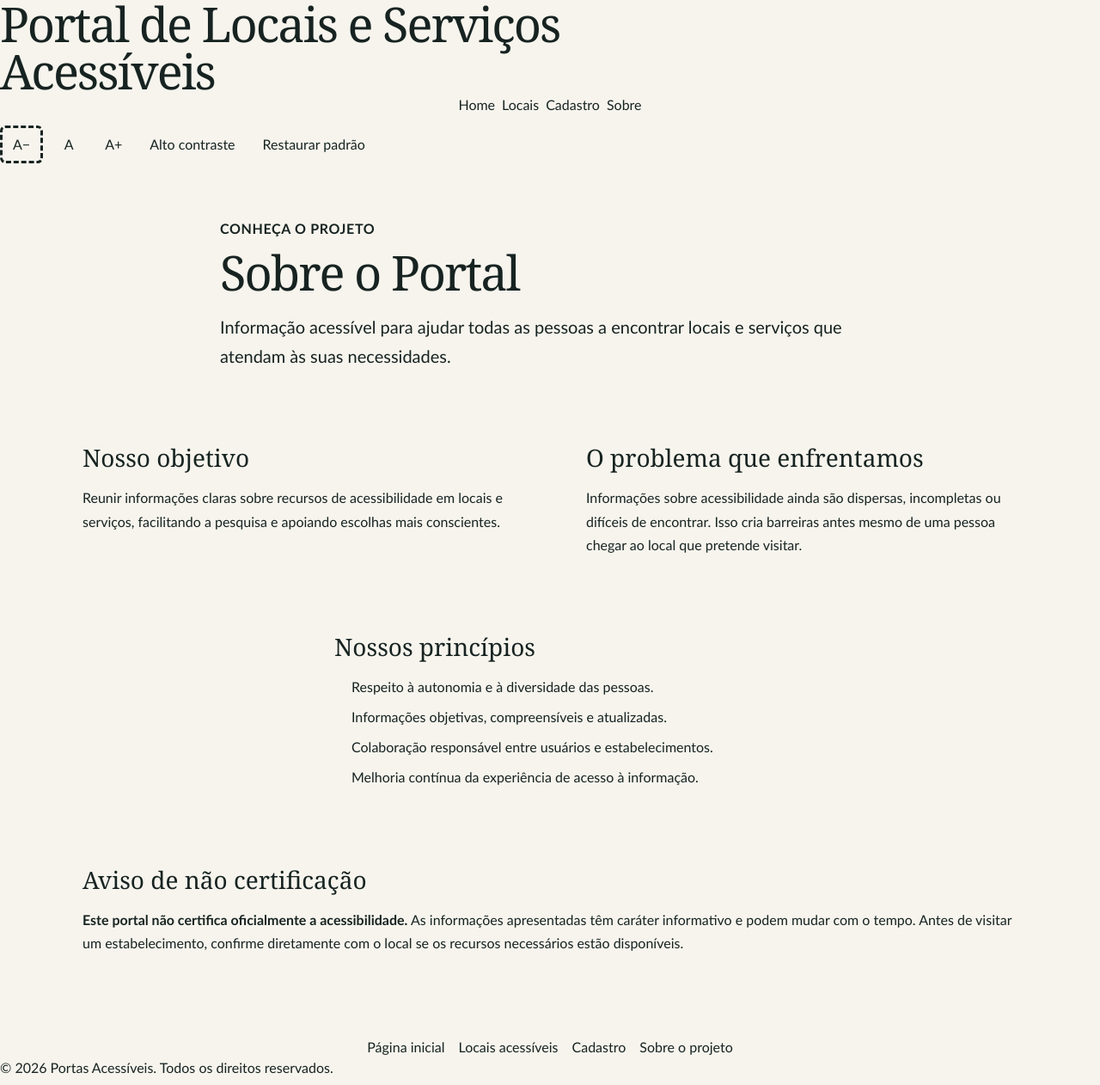
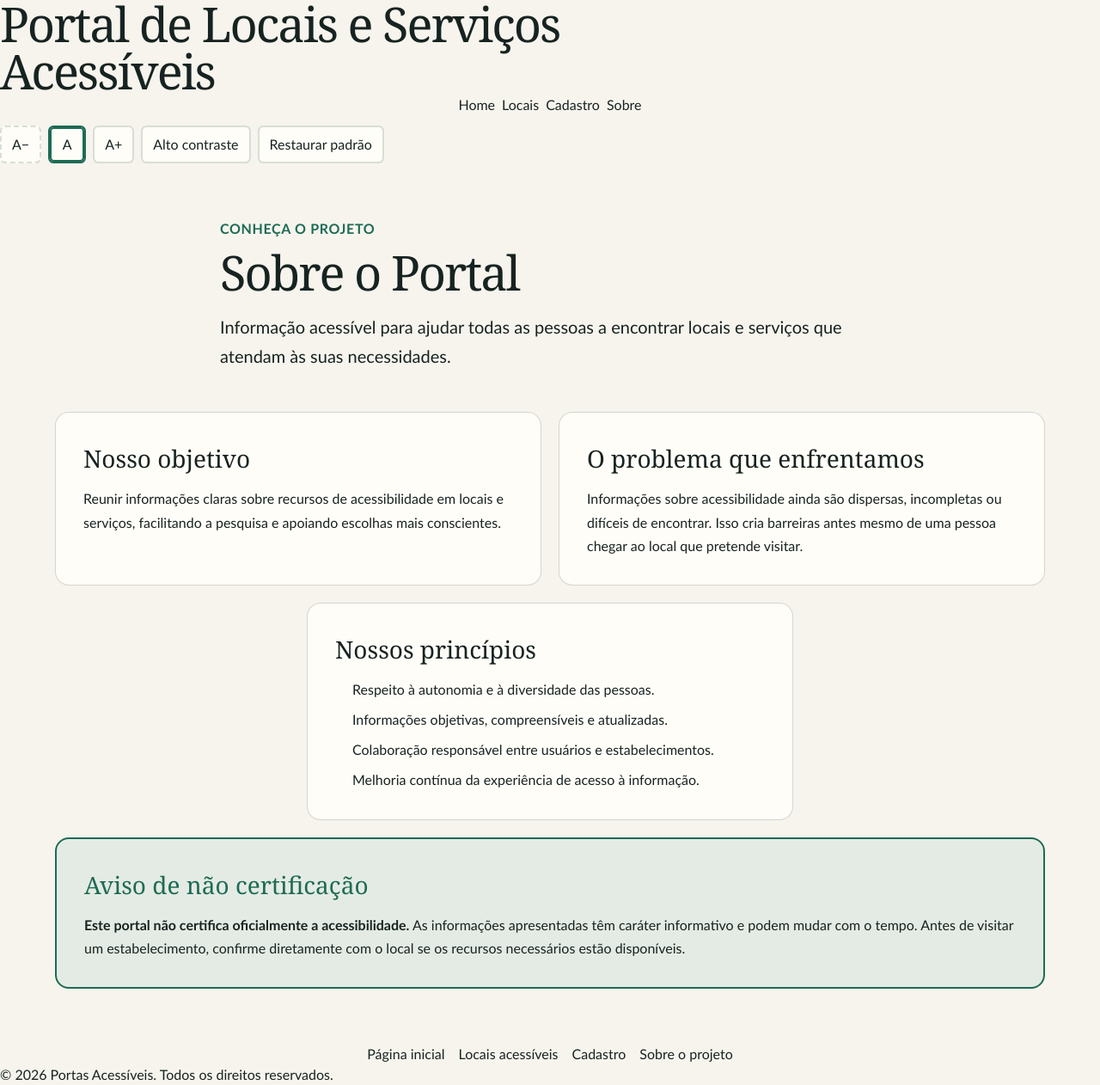
Before and after one commit to 1TDSPJ-26/portal-locais-acessiveis, a React (Vite) app: page /sobre in a window 1280 px wide. Shown: the whole page at 86% size. Built offline with nearby package versions, Linux system fonts and the light colour scheme.

Commit message:
fix: usa as variaveis do tema nas regras que ficaram no nome antigo

```diff
--- a/src/index.css
+++ b/src/index.css
@@ -289,21 +289,21 @@ legend span {
   min-width: 2.75rem;
   min-height: 2.75rem;
   padding: 0.4rem 0.75rem;
-  border: 0.125rem solid var(--border);
+  border: 0.125rem solid var(--line);
   border-radius: 0.4rem;
-  color: var(--text-h);
-  background: var(--bg);
+  color: var(--ink);
+  background: var(--card);
   font: inherit;
   cursor: pointer;
 }
 
 .controles-exibicao button[aria-pressed="true"] {
-  border-color: var(--accent);
-  box-shadow: inset 0 0 0 0.125rem var(--accent);
+  border-color: var(--leaf);
+  box-shadow: inset 0 0 0 0.125rem var(--leaf);
 }
 
 .controles-exibicao button:focus-visible {
-  outline: 0.1875rem solid var(--accent);
+  outline: 0.1875rem solid var(--leaf);
   outline-offset: 0.1875rem;
 }
 
@@ -338,6 +338,6 @@ footer nav a {
 }
 
 footer nav a:focus-visible {
-  outline: 0.1875rem solid var(--accent);
+  outline: 0.1875rem solid var(--leaf);
   outline-offset: 0.1875rem;
 }
--- a/src/pages/Sobre/styles.css
+++ b/src/pages/Sobre/styles.css
@@ -12,7 +12,7 @@
 
 .about-eyebrow {
     margin: 0 0 0.5rem;
-    color: var(--accent);
+    color: var(--leaf);
     font-weight: 700;
     letter-spacing: 0.04em;
     text-transform: uppercase;
@@ -39,9 +39,9 @@
 .about-section {
     min-width: 0;
     padding: clamp(1.25rem, 3vw, 2rem);
-    border: 1px solid color-mix(in srgb, var(--text) 18%, transparent);
+    border: 1px solid color-mix(in srgb, var(--ink) 18%, transparent);
     border-radius: 1rem;
-    background: var(--code-bg);
+    background: var(--card);
 }
 
 .about-section h2 {
@@ -78,12 +78,12 @@
 
 .about-section--notice {
     grid-column: 1 / -1;
-    border: 2px solid var(--accent);
-    background: color-mix(in srgb, var(--accent) 12%, var(--bg));
+    border: 2px solid var(--leaf);
+    background: color-mix(in srgb, var(--leaf) 12%, var(--card));
 }
 
 .about-section--notice h2 {
-    color: var(--accent);
+    color: var(--leaf);
 }
 
 @media (max-width: 48rem) {
```
